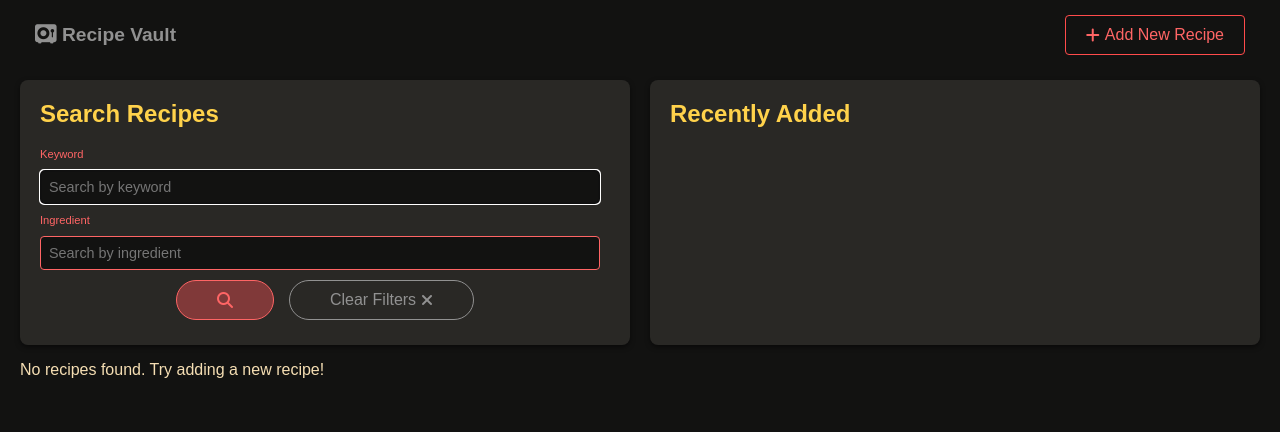
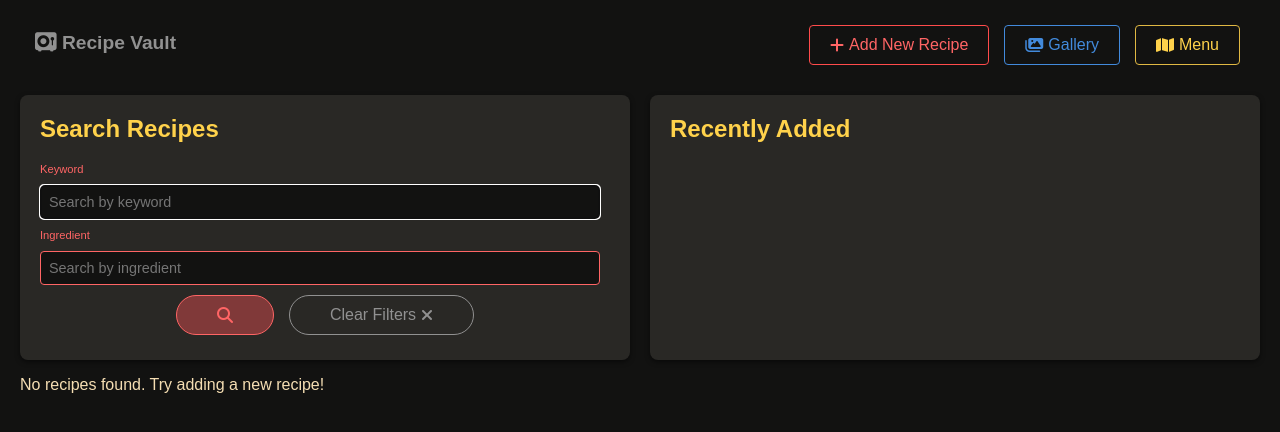
Before and after one commit to rb-thompson/chefs-advantage, a Flask app: page / in a window 1280 px wide. Shown: the top 432 px of the page. Run offline with Flask 3, Linux system fonts and the light colour scheme; data that the repository does not hold is empty; some web fonts are replaced.

Commit message:
add photo gallery

```diff
--- a/app.py
+++ b/app.py
@@ -354,6 +354,37 @@ def generate_pdf(recipe_id):
         return send_file(pdf_output, as_attachment=True)
     return "Recipe not found", 404
 
+# Photo gallery
+@app.route('/photo_gallery')
+def photo_gallery():
+
+    conn = get_db_connection()
+    c = conn.cursor()
+
+    # Get total recipe count
+    c.execute('SELECT COUNT(*) FROM recipes')
+    total_recipes = c.fetchone()[0]
+
+    # Get all recipes
+    c.execute('SELECT * FROM recipes')
+    recipes = c.fetchall()
+
+        # Get all recipe images
+    c.execute('SELECT * FROM recipe_images')
+    images = c.fetchall()
+    conn.close()
+
+    results = f"Showing all {len(recipes)} recipes in the database."
+
+    if not recipes:
+        message = "You don't have any recipes yet. Why not add your first one?"
+        return render_template('gallery.html', recipes=recipes, message=message, total_recipes=total_recipes)
+
+    return render_template('gallery.html', recipes=recipes, total_recipes=total_recipes, results=results, images=images)
+
+# Interactive Menu
+
+
 if __name__ == '__main__':
     init_db()
     app.run(debug=True)
--- a/static/styles.css
+++ b/static/styles.css
@@ -407,6 +407,30 @@ button {
     margin: 0;
 }
 
+.gallery-button {
+    border: 1px solid #428adc;
+    color: #428adc;
+    padding: 10px 20px;
+    border-radius: 4px;
+    display: inline-flex;
+    align-items: center;
+    justify-content: center;
+    transition: all 0.3s ease; /* Smooth transition for all properties */
+    margin: 0;
+}
+
+.menu-button {
+    border: 1px solid #e0b843;
+    color: #ffd24b;
+    padding: 10px 20px;
+    border-radius: 4px;
+    display: inline-flex;
+    align-items: center;
+    justify-content: center;
+    transition: all 0.3s ease; /* Smooth transition for all properties */
+    margin: 0;
+}
+
 .submit-button {
     background-color: transparent;
     border: 1px solid #79a74f;
@@ -447,7 +485,7 @@ button {
     margin: 0;
 }
 
-.pdf-button i, .back-button i, .update-button i, .submit-button i, .delete-button i, .add-button i {
+.pdf-button i, .back-button i, .update-button i, .submit-button i, .delete-button i, .add-button i, .gallery-button i, .menu-button i {
     margin-right: 5px; /* Space between icon and text */
 }
 
--- a/templates/index.html
+++ b/templates/index.html
@@ -7,11 +7,13 @@
         <header class="header-section">
             <div class="header-content">
                 <h1><i class="fa-solid fa-vault"></i> Recipe Vault</h1>
-                <a href="{{ url_for('add_recipe') }}" class="add-button"><i class="fa-solid fa-plus"></i> <span>Add New Recipe</span></a>
+                <div class="actions">
+                    <a href="{{ url_for('add_recipe') }}" class="add-button"><i class="fa-solid fa-plus"></i> <span>Add New Recipe</span></a>
+                    <a href="{{ url_for('photo_gallery') }}" class="gallery-button"><i class="fa-solid fa-images"></i> <span>Gallery</span></a>
+                    <a href="#" class="menu-button"><i class="fa-solid fa-map"></i> <span>Menu</span></a>
+                </div>
 
             </div>
-            <!-- Refactor this and other metrics into the dashboard:             -->
-            <!-- <p class="total-recipes">Total Recipes: {{ total_recipes }}</p> -->
         </header>
 
         <section class="middle-section">
```
Also changed, not shown: other parts of static/styles.css (+23 -5 lines), templates/gallery.html (added, +56 -0 lines).
